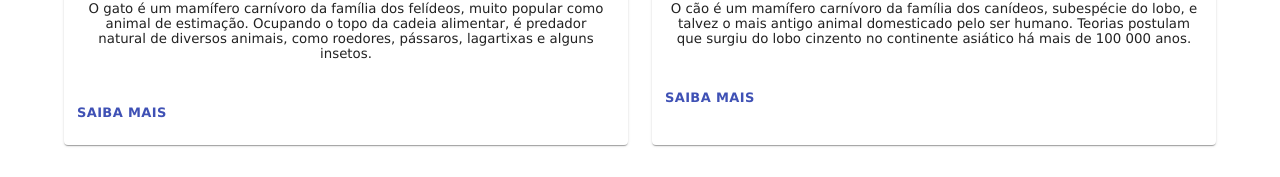
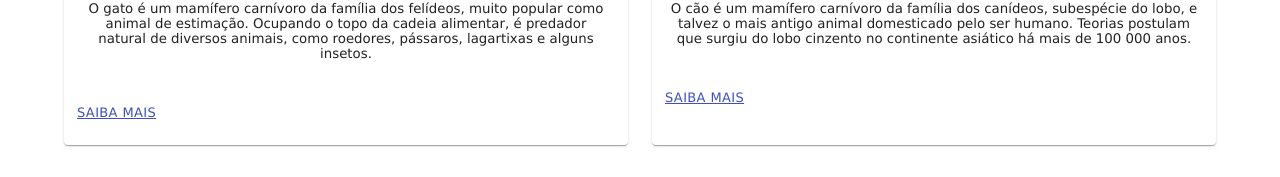
Before and after one commit to athenasaran/PI-GRUPO4, a React (Create React App) app in the folder catdog/: page / in a window 1280 px wide. Shown: the part 539-716 px from the top of the page. Built offline with nearby package versions, Linux system fonts and the light colour scheme.

Commit message:
upgrade Home

```diff
--- a/catdog/src/App.js
+++ b/catdog/src/App.js
@@ -2,6 +2,8 @@ import { BrowserRouter as Router, Switch, Route, Link } from "react-router-dom";
 import Home from './pages/Home/Home';
 import Sobre from './pages/Sobre/Sobre';
 import Contato from './pages/Contato/Contato';
+import Cat from './pages/Cat/Cat';
+import Dog from './pages/Dog/Dog';
 
 
 function App() {
@@ -23,6 +25,14 @@ function App() {
             <Home />
           </Route>
 
+          <Route path="/cat">
+            <Cat />
+          </Route>
+
+          <Route path="/dog">
+            <Dog />
+          </Route>
+
         </Switch>
       </Router>
 
--- a/catdog/src/pages/Cat/Cat.jsx
+++ b/catdog/src/pages/Cat/Cat.jsx
@@ -1,11 +1,9 @@
 import React from "react";
-import Paper from '@material-ui/core/Paper';
-import Grid from '@material-ui/core/Grid';
 import Header from '../../components/Header/Header';
 import Footer from '../../components/Footer/Footer';
 import "./Cat.css";
 
-const Sobre = () => {
+const Cat = () => {
     return (
         <>
 
--- a/catdog/src/pages/Dog/Dog.jsx
+++ b/catdog/src/pages/Dog/Dog.jsx
@@ -3,7 +3,7 @@ import Header from '../../components/Header/Header';
 import Footer from '../../components/Footer/Footer';
 import "./Dog.css";
 
-const Sobre = () => {
+const Dog = () => {
     return (
         <>
 
--- a/catdog/src/pages/Home/Home.jsx
+++ b/catdog/src/pages/Home/Home.jsx
@@ -7,10 +7,11 @@ import CardActions from '@material-ui/core/CardActions';
 import CardContent from '@material-ui/core/CardContent';
 import CardMedia from '@material-ui/core/CardMedia';
 import Button from '@material-ui/core/Button';
-import cat from "../../assets/img/maxresdefault.jpg"
-import dog from "../../assets/img/v3imagesbinb9bb06b04d755656942fb0ac75991dbc-kyjy7jq4mw9wx5drwt2_t1880.jpg"
-import Footer from "../../components/Footer/Footer"
-import "./Home.css"
+import cat_image from "../../assets/img/maxresdefault.jpg";
+import dog_image from "../../assets/img/v3imagesbinb9bb06b04d755656942fb0ac75991dbc-kyjy7jq4mw9wx5drwt2_t1880.jpg";
+import Footer from "../../components/Footer/Footer";
+import "./Home.css";
+import { Link } from 'react-router-dom';
 
 const Home = () => {
     return (
@@ -22,7 +23,7 @@ const Home = () => {
                     <Grid item xs={6}>
                             <Card className="c-card">
                                 <CardActionArea>
-                                    <CardMedia component="img" alt="Foto de Gato" title="Foto de Gato" image={cat} />
+                                    <CardMedia component="img" alt="Foto de Gato" title="Foto de Gato" image={cat_image} />
                                     <CardContent>
                                         <h1>Cats</h1>
                                         <p>O gato é um mamífero carnívoro da família dos felídeos, muito popular como animal de estimação.
@@ -31,7 +32,7 @@ const Home = () => {
                                 </CardActionArea>
                                 <CardActions>
                                     <Button className="cg-botao" size="small" color="primary">
-                                        <strong>Saiba Mais</strong>
+                                        <Link to="/cat">Saiba Mais</Link>
                                     </Button>
                                 </CardActions>
                             </Card>
@@ -39,7 +40,7 @@ const Home = () => {
                     <Grid item xs={6}>
                     <Card className="d-card">
                                 <CardActionArea>
-                                    <CardMedia component="img" alt="Foto de Cachorro" title="Foto de Cachorro" image={dog} />
+                                    <CardMedia component="img" alt="Foto de Cachorro" title="Foto de Cachorro" image={dog_image} />
                                     <CardContent>
                                         <h1>Dogs</h1>
                                         <p>O cão é um mamífero carnívoro da família dos canídeos, subespécie do lobo, e talvez o mais antigo animal domesticado pelo ser humano.
@@ -48,7 +49,7 @@ const Home = () => {
                                 </CardActionArea>
                                 <CardActions>
                                     <Button size="small" color="primary">
-                                        <strong className="cg-botao">Saiba Mais</strong>
+                                            <Link to="/dog">Saiba Mais</Link>
                                     </Button>
                                 </CardActions>
                             </Card>
```
